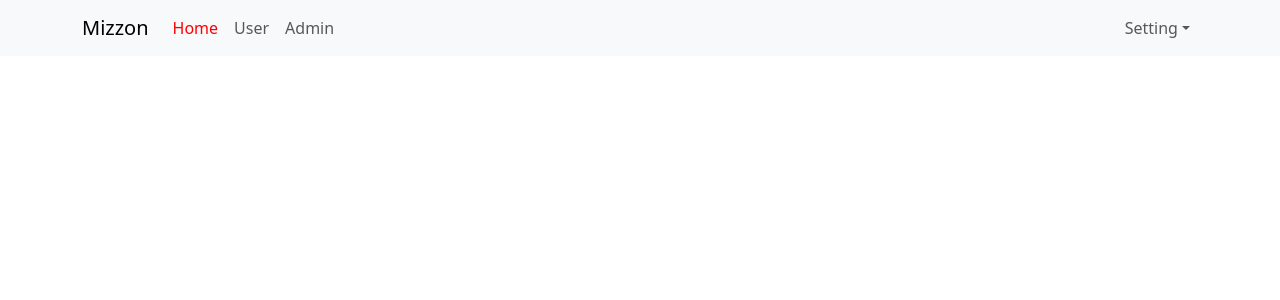
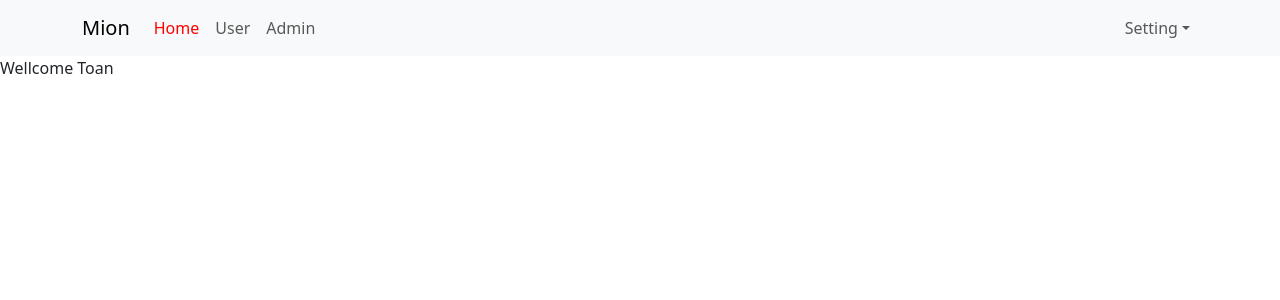
Before and after one commit to Mizzonnnnnn/reactjs-zero, a React (Create React App) app: page / in a window 1280 px wide. Shown: the top 300 px of the page. Built offline with nearby package versions, Linux system fonts and the light colour scheme.

Commit message:
fix homes

```diff
--- a/src/components/Header/Header.js
+++ b/src/components/Header/Header.js
@@ -8,7 +8,7 @@ const Header = () => {
     return (
         <Navbar expand="lg" className="bg-body-tertiary">
             <Container>
-                <Navbar.Brand href="#home">Mizzon</Navbar.Brand>
+                <NavLink to="/" className='navbar-brand'> Mion</NavLink>
                 <Navbar.Toggle aria-controls="basic-navbar-nav" />
                 <Navbar.Collapse id="basic-navbar-nav">
                     <Nav className="me-auto">
@@ -19,9 +19,9 @@ const Header = () => {
                     </Nav>
                     <Nav>
                         <NavDropdown title="Setting" id="basic-nav-dropdown">
-                            <NavDropdown.Item href="#action/3.1">Log in</NavDropdown.Item>
-                            <NavDropdown.Item href="#action/3.2">Log out</NavDropdown.Item>
-                            <NavDropdown.Item href="#action/3.3">Profile</NavDropdown.Item>
+                            <NavDropdown.Item >Log in</NavDropdown.Item>
+                            <NavDropdown.Item>Log out</NavDropdown.Item>
+                            <NavDropdown.It >Profile</NavDropdown.It>
                         </NavDropdown>
                     </Nav>
                 </Navbar.Collapse>
--- /dev/null
+++ b/src/components/Home/HomePage.js
@@ -0,0 +1,9 @@
+const HomePage = (props) => {
+    return (
+        <div className="homepage-container">
+            Wellcome Toan
+        </div>
+    )
+}
+
+export default HomePage;
--- a/src/index.js
+++ b/src/index.js
@@ -13,6 +13,7 @@ import {
 
 import User from './components/User/User';
 import Admin from './components/Admin/Admin';
+import HomePage from './components/Home/HomePage';
 
 
 const root = ReactDOM.createRoot(document.getElementById('root'));
@@ -21,6 +22,7 @@ root.render(
     <BrowserRouter>
       <Routes>
         <Route path="/" element={<App />}>
+          <Route index element={<HomePage />} />
           <Route path="/users" element={<User />} />
           <Route path="/admins" element={<Admin />} />
         </Route>
```
